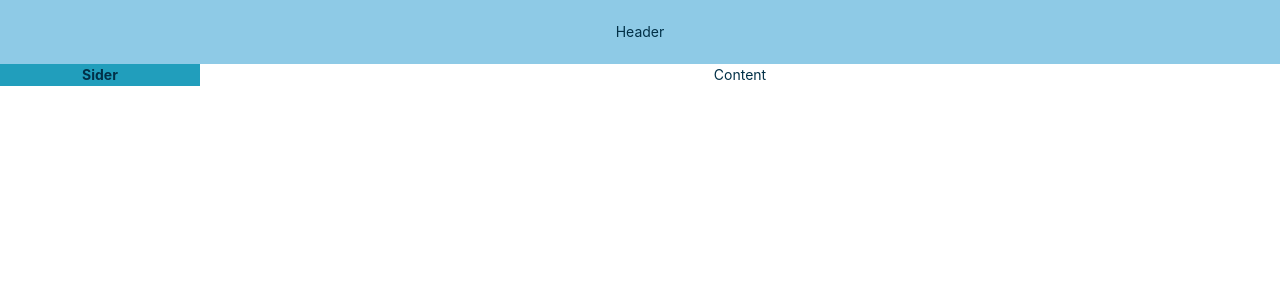
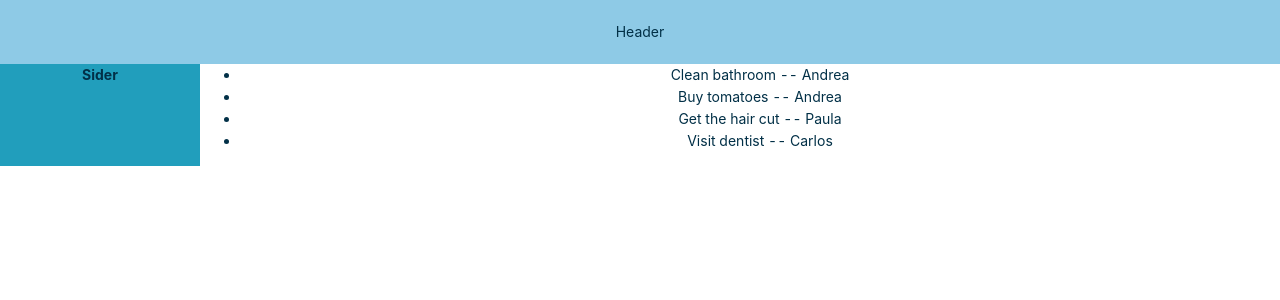
Before and after one commit to acalvom/react-redux-antd-app, a React (Create React App) app: page / in a window 1280 px wide. Shown: the top 300 px of the page. Built offline with nearby package versions, Linux system fonts and the light colour scheme.

Commit message:
Create listTodos action Get the store & List todos in App Fix todo reducer #list-todos

```diff
--- a/src/components/App.js
+++ b/src/components/App.js
@@ -1,15 +1,34 @@
 import './App.css';
+import * as todosCreator from '../redux/actionsCreators/todosCreators';
 import { Layout } from 'antd';
+import { useDispatch, useSelector } from 'react-redux';
+import { useEffect } from 'react';
 const { Header, Sider, Content } = Layout;
 
+
 function App() {
+
+  const todosState = useSelector(state => state.todos);
+  const dispatch = useDispatch();
+
+  useEffect(() => {
+    dispatch(todosCreator.listTodos());
+  }, [dispatch])
+
+
   return (
     <div className="App">
       <Layout>
         <Header className="app-header">Header</Header>
         <Layout>
           <Sider className="app-sider">Sider</Sider>
-          <Content className="app-content">Content</Content>
+          <Content className="app-content">
+            <ul>
+              {todosState.map((item) =>
+                <li key={item.id}> {item.task} -- {item.assignedTo}</li>)
+              }
+            </ul>
+          </Content>
         </Layout>
       </Layout>
     </div>
--- /dev/null
+++ b/src/redux/actionsCreators/todosCreators.js
@@ -0,0 +1,15 @@
+const todosListMock = [
+    { id: 1, task: 'Clean bathroom', assignedTo: 'Andrea', isDone: false },
+    { id: 2, task: 'Buy tomatoes', assignedTo: 'Andrea', isDone: true },
+    { id: 3, task: 'Get the hair cut', assignedTo: 'Paula', isDone: false },
+    { id: 4, task: 'Visit dentist', assignedTo: 'Carlos', isDone: false }
+]
+
+export const listTodos = () => {
+    return dispatch => {
+        dispatch({
+            type: '@todos/list',
+            payload: todosListMock
+        });
+    }
+}
--- a/src/redux/reducers/todosReducer.js
+++ b/src/redux/reducers/todosReducer.js
@@ -1,7 +1,7 @@
 const todosReducer = (state = [], action) => {
     switch (action.type) {
         case '@todos/list':
-            return { ...state }
+            return action.payload;
 
         default:
             return state;
```
